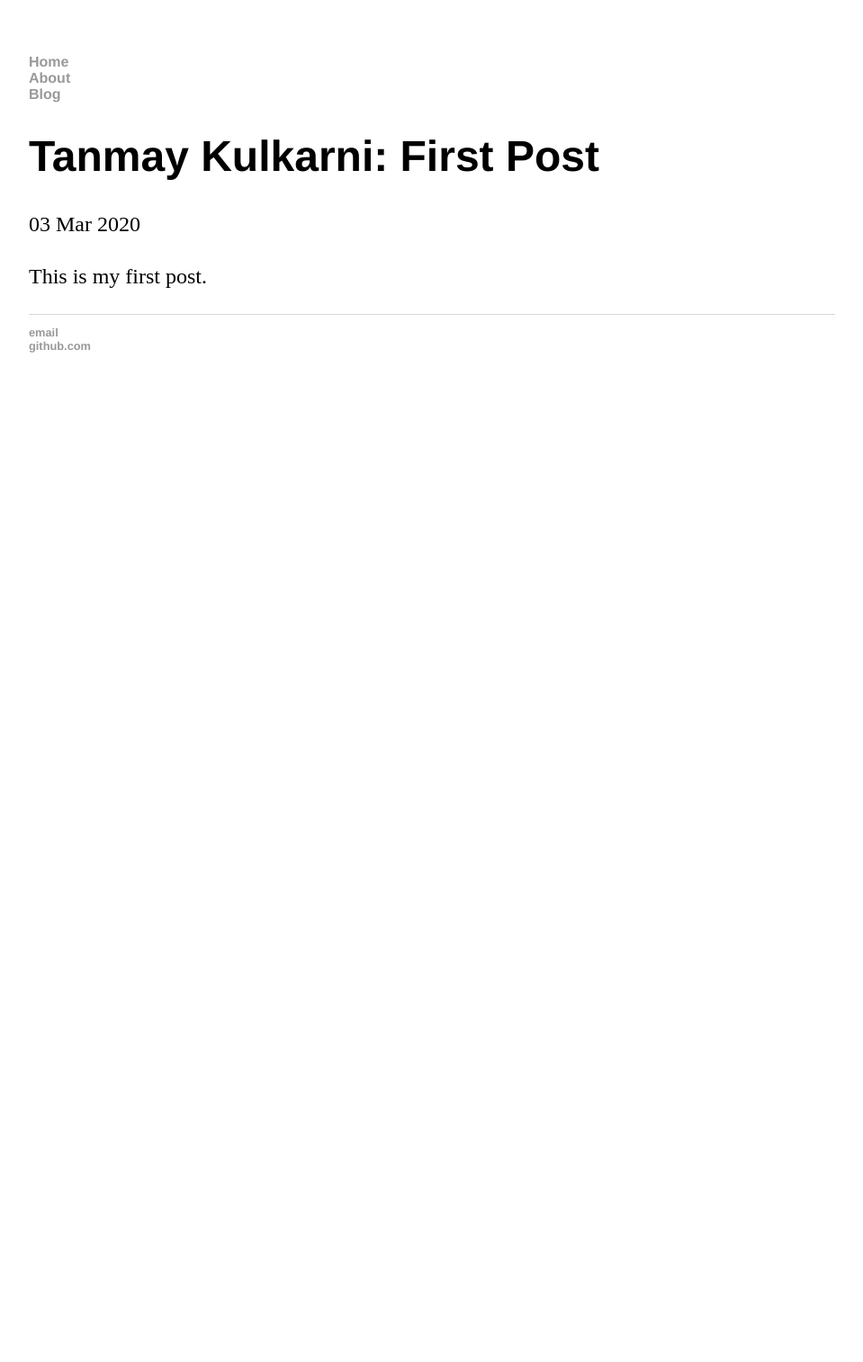
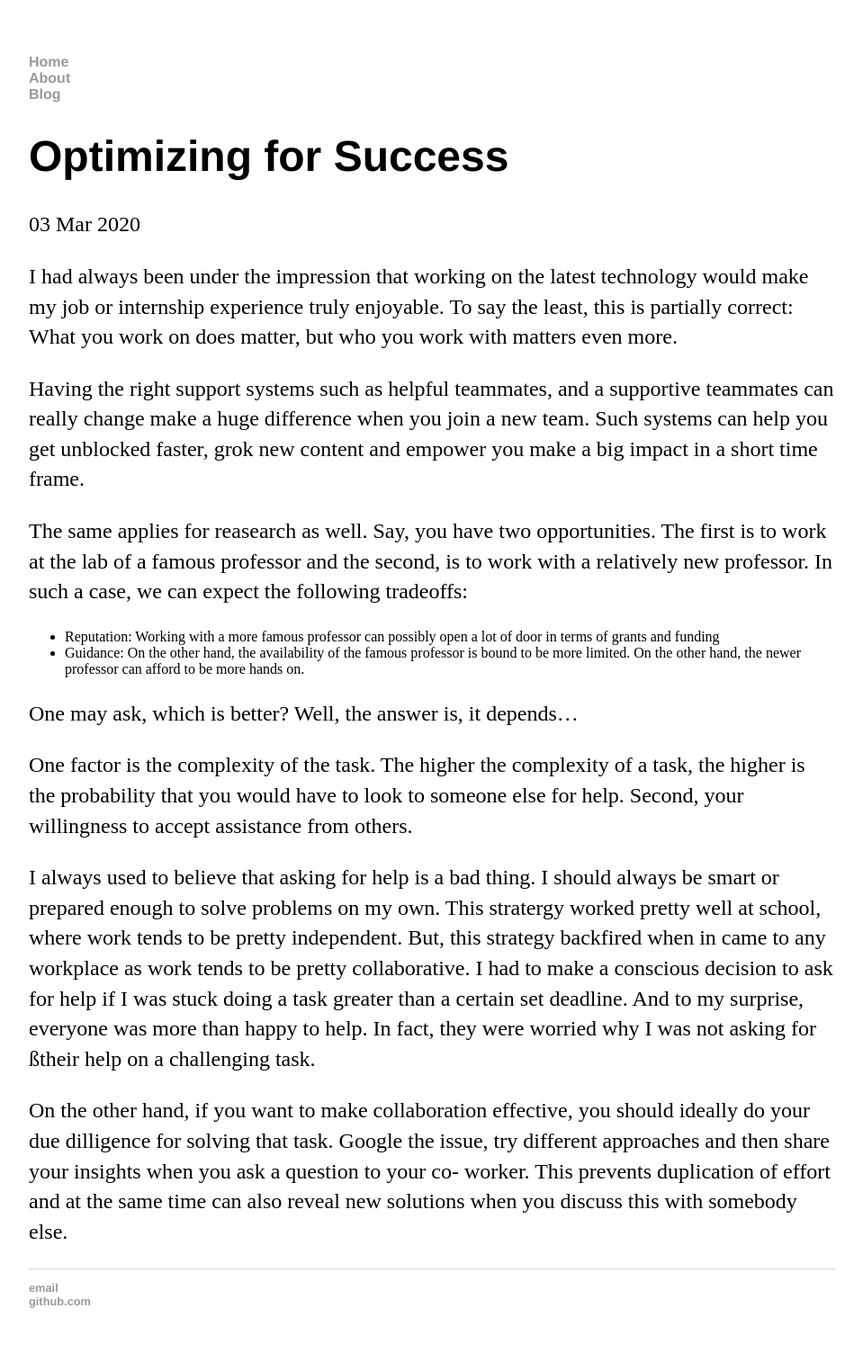
Before and after one commit to Tanmay-Kulkarni101/Tanmay-Kulkarni101.github.io, a Jekyll site: the page built from _posts/2020-03-03-My-first-post.md, in a window 1280 px wide. Shown: the whole page at 90% size, without its empty margins (160-1119 px from the left). Built offline with Jekyll 4.4.1, drawn with Linux system fonts in a browser that asks for light colours; before the commit the page ends 900 px from its top, so only the background shows below that.

Commit message:
update first post

```diff
--- a/_posts/2020-03-03-My-first-post.md
+++ b/_posts/2020-03-03-My-first-post.md
@@ -1,7 +1,37 @@
 ---
 layout: post
-title: "Tanmay Kulkarni: First Post"
+title: "Optimizing for Success"
 date: 2020-03-03
 ---
 
-This is my first post.
+I had always been under the impression that working on the latest technology would make my job or
+internship experience truly enjoyable. To say the least, this is partially correct: What you work
+on does matter, but who you work with matters even more.
+
+Having the right support systems such as helpful teammates, and a supportive teammates can really change
+make a huge difference when you join a new team. Such systems can help you get unblocked faster, grok new
+content and empower you make a big impact in a short time frame.
+
+The same applies for reasearch as well. Say, you have two opportunities. The first is to work at the lab of a
+famous professor and the second, is to work with a relatively new professor. In such a case, we can expect the
+following tradeoffs:
+- Reputation: Working with a more famous professor can possibly open a lot of door in terms of grants and funding
+- Guidance: On the other hand, the availability of the famous professor is bound to be more limited. On the other
+hand, the newer professor can afford to be more hands on.
+
+One may ask, which is better? Well, the answer is, it depends...
+
+One factor is the complexity of the task. The higher the complexity of a task, the higher is the probability that
+you would have to look to someone else for help. Second, your willingness to accept assistance from others.
+
+I always used to believe that asking for help is a bad thing. I should always be smart or prepared enough to solve
+problems on my own. This stratergy worked pretty well at school, where work tends to be pretty independent. But,
+this strategy backfired when in came to any workplace as work tends to be pretty collaborative. I had to make a
+conscious decision to ask for help if I was stuck doing a task greater than a certain set deadline.
+And to my surprise, everyone was more than happy to help. In fact, they were worried why I was not asking for
+ßtheir help on a challenging task.
+
+On the other hand, if you want to make collaboration effective, you should ideally do your due dilligence for solving
+that task. Google the issue, try different approaches and then share your insights when you ask a question to your co-
+worker. This prevents duplication of effort and at the same time can also reveal new solutions when you discuss this with
+somebody else.
```
